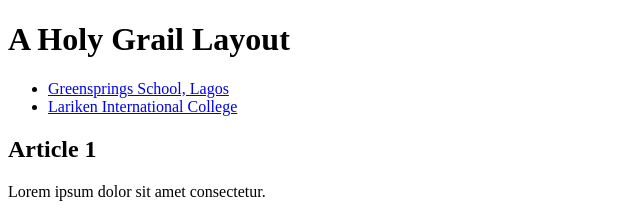
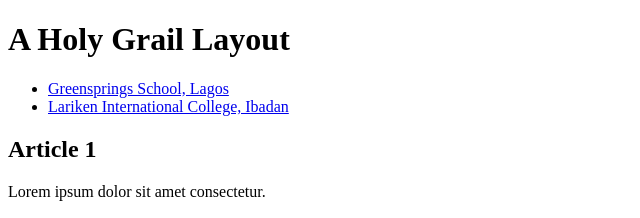
Before and after one commit to smile-wiz/wdd130, a plain HTML site: page week02/holygrail.html in a window 1280 px wide. Shown: the top 218 px of the page, 0-640 px from the left. Drawn offline with Linux system fonts and the light colour scheme.

Commit message:
Corrected an error

```diff
--- a/week02/holygrail.html
+++ b/week02/holygrail.html
@@ -16,7 +16,7 @@
             <li><a href="https://www.greenspringsschool.com/">Greensprings School, Lagos</a>
             </li>
             <li>
-                <a href="https://larikencollege.com">Lariken International College</a>
+                <a href="https://larikencollege.com">Lariken International College, Ibadan</a>
             </li>
         </ul>
     </nav>
```
